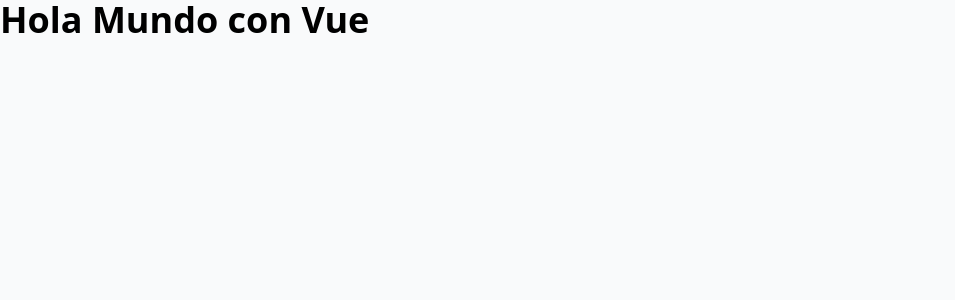
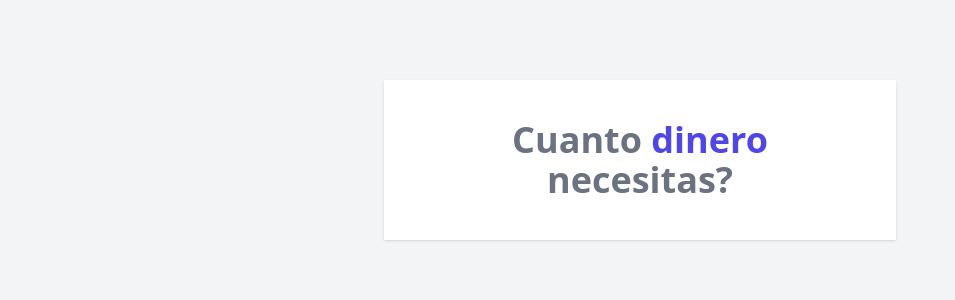
Before and after one commit to hxhdevs/vue-cotizador, a Vue app: page / in a window 1280 px wide. Shown: the top 300 px of the page, without its empty margins (0-955 px from the left). Built offline with nearby package versions, Linux system fonts and the light colour scheme.

Commit message:
Componentes en VueJS

```diff
--- a/index.html
+++ b/index.html
@@ -6,7 +6,7 @@
     <meta name="viewport" content="width=device-width, initial-scale=1.0" />
     <title>Cotizador de prestamos de Vue</title>
   </head>
-  <body class="bg-gray-50">
+  <body class="bg-gray-100">
     <div id="app"></div>
     <script type="module" src="/src/main.js"></script>
   </body>
--- a/src/App.vue
+++ b/src/App.vue
@@ -1,9 +1,11 @@
 <script setup>
-
+  import Header from './components/Header.vue';
 </script>
 
 <template>
-  <h1 class="text-4xl font-black">Hola Mundo con Vue</h1>
+  <div class="my-20 max-w-lg mx-auto bg-white shadow p-10">
+    <Header/>
+  </div>
 </template>
 
 <style>
--- /dev/null
+++ b/src/components/Header.vue
@@ -0,0 +1,5 @@
+<template>
+    <h1 class="text-4xl font-extrabold text-gray-500 text-center">
+        Cuanto <span class="text-indigo-600">dinero</span> necesitas?
+    </h1>
+</template>
```
Also changed, not shown: 1 other file (tests, documents, lock files or other folders).
